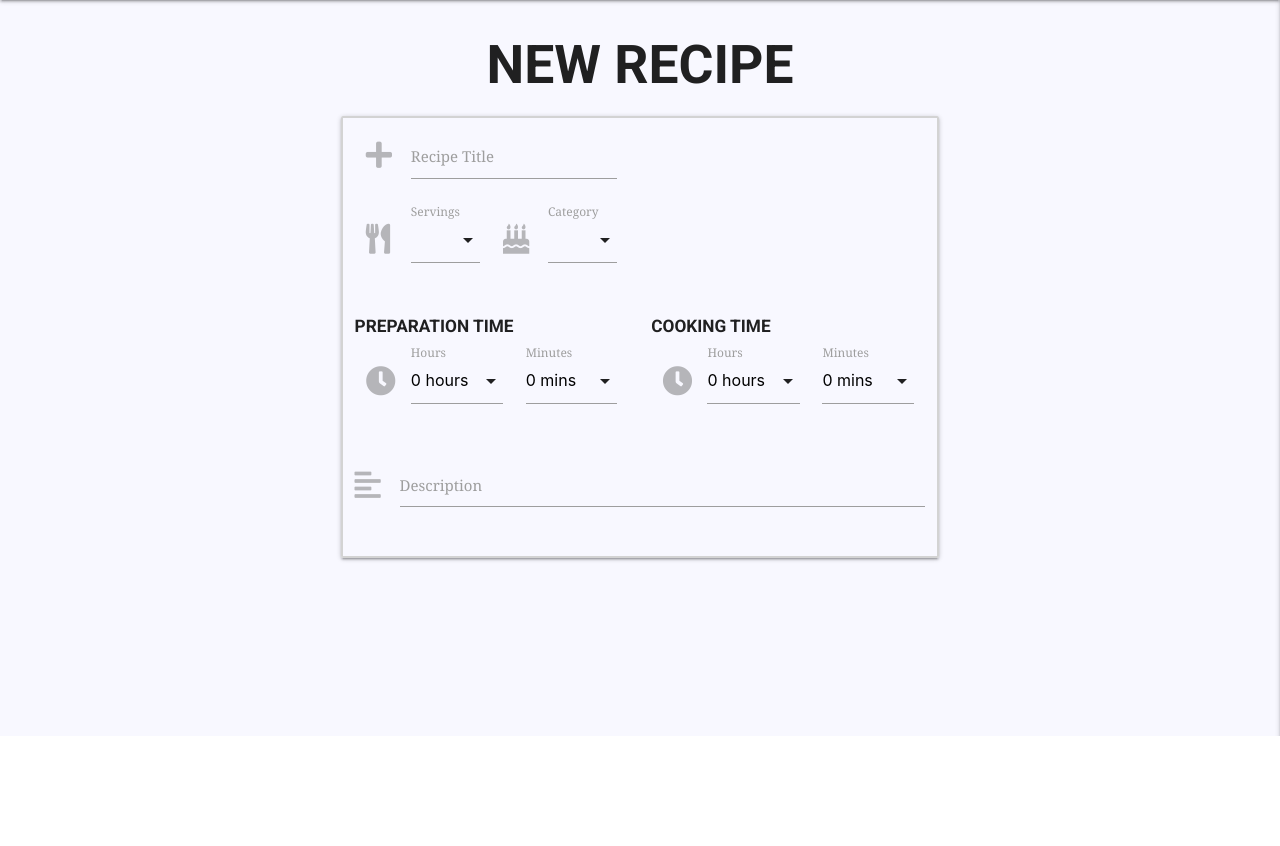
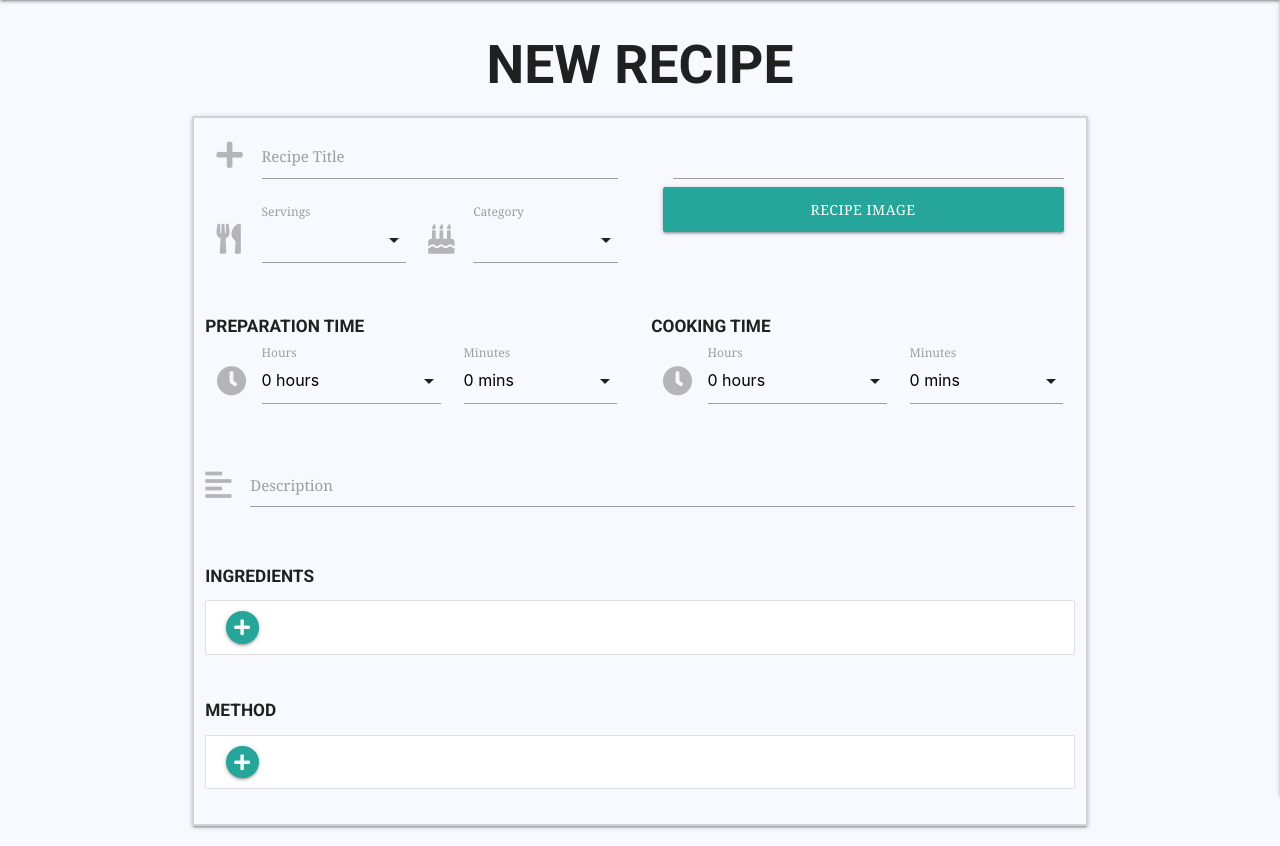
Before and after one commit to RussOakham/wanderlust-recipes, a Flask app: page /add_recipe in a window 1280 px wide. Shown: the part 64-910 px from the top of the page. Before the commit the page ends 800 px from the top, so only its background shows below. Run offline with Flask 2, Linux system fonts and the light colour scheme; some libraries are stand-ins or nearby versions.

Commit message:
new recipe - ingredient and method - materalise list added, JS written to add and remove sequential input areas on user input

```diff
--- a/static/css/style.css
+++ b/static/css/style.css
@@ -161,6 +161,17 @@ nav {
     vertical-align: middle;
 }
 
+.collection-item {
+    position: relative;
+}
+
+.remove-list-item {
+    position: absolute;
+    top: 5px;
+    right: 10px;
+    cursor: pointer;
+}
+
 @media (max-width: 600px) {
     .flex-column-reverse {
         display: flex;
--- a/static/js/script.js
+++ b/static/js/script.js
@@ -9,3 +9,42 @@ $(document).ready(function () {
 $(document).ready(function () {
     $('select').formSelect();
 });
+
+// Add list item to ingredients list when '+' button hit
+// https://stackoverflow.com/questions/53400879/how-to-add-new-item-to-materialize-css-collection
+$('#ingredients .add-ingredient-list-item').click(function (event) {
+    let IngredientItem = `<li class="collection-item">
+                                <div class="input-field">
+                                    <input name="ingredients" type="text" maxlength="100" required>
+                                    <label for="ingredients">Ingredient</label>
+                                </div>
+                                <a class="remove-list-item">
+                                    <i class="fas fa-times"></i>
+                                </a>
+                            </li>`;
+    $(this).parent().before(IngredientItem);
+});
+
+// Remove ingredient list item on click
+$('#ingredients').on("click", ".remove-list-item", function (event) {
+    $(this).parent().remove();
+});
+
+// Add Method Step item to ingredients list when '+' button hit
+$('#method-step .add-method-step-item').click(function (event) {
+    let methodStep = `<li class="collection-item">
+                            <a class="remove-list-item">
+                                <i class="fas fa-times"></i>
+                            </a>
+                            <div class="input-field">
+                            <textarea name="method-step" class="materialize-textarea" required></textarea>
+                            <label for="method-step">Step Description</label>
+                            </div>
+                        </li>`;
+    $(this).parent().before(methodStep)
+});
+
+// Remove Method step item on click
+$('#method-step').on("click", ".remove-list-item", function (event) {
+    $(this).parent().remove();
+});
--- a/templates/add_recipe.html
+++ b/templates/add_recipe.html
@@ -4,7 +4,7 @@
 <h2 class="center-align">New Recipe</h2>
 
 <div class="row">
-    <form class="col s12 m8 offset-m2 box-shadow border-radius box-border" method="POST" action="">
+    <form class="col s12 box-shadow border-radius box-border" method="POST" action="">
         <div class="row">
             <div class="col s6">
                 <div class="input-field col s12">
@@ -39,7 +39,15 @@
                 </div>
             </div>
             <div class="col s6">
-
+                <div class="file-field input-field col s12">
+                    <div class="file-path-wrapper">
+                        <input class="file-path validate" type="text">
+                    </div>
+                    <div class="btn col s12">
+                        <span>Recipe Image</span>
+                        <input type="file" id="recipe_image" name="recipe_image">
+                    </div>
+                </div>
             </div>
         </div>
         <div class="row">
@@ -248,6 +256,32 @@
                 <label for="recipe_description">Description</label>
             </div>
         </div>
+        <div class="row">
+            <div class="col s12">
+                <h6>Ingredients</h6>
+            </div>
+            <div class="col s12">
+                <ul id="ingredients" class="collection">
+                    <li class="collection-item">
+                        <a class="btn-floating btn-small waves-effect waves-light add-ingredient-list-item"><i
+                                class="fas fa-plus"></i></a>
+                    </li>
+                </ul>
+            </div>
+        </div>
+        <div class="row">
+            <div class="col s12">
+                <h6>Method</h6>
+            </div>
+            <div class="col s12">
+                <ul id="method-step" class="collection">
+                    <li class="collection-item">
+                        <a class="btn-floating btn-small waves-effect waves-light add-method-step-item"><i
+                                class="fas fa-plus"></i></a>
+                    </li>
+                </ul>
+            </div>
+        </div>
 </div>
 </form>
 </div>
```
